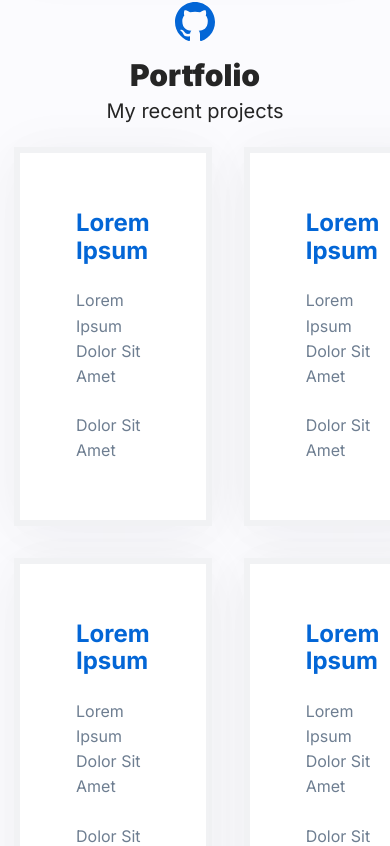
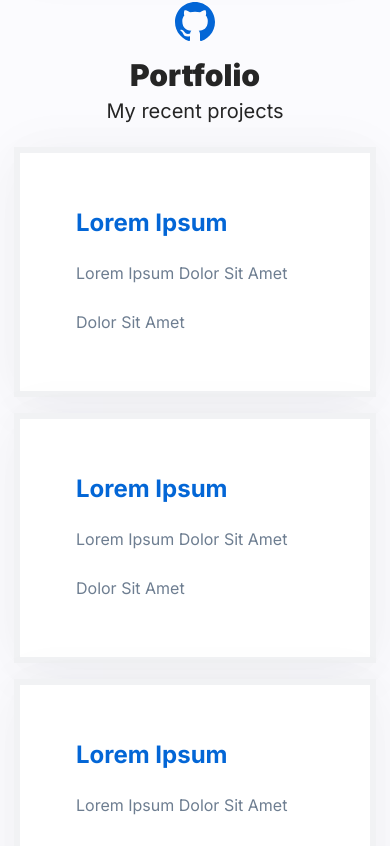
Before and after one commit to wojdaSoftware/personal-homepage, a React (Create React App) app: page / in a window 390 px wide. Shown: the part 1491-2337 px from the top of the page. Built offline with nearby package versions, Linux system fonts and the light colour scheme.

Commit message:
mobile styling

```diff
--- a/src/components/ProjectList/styled.js
+++ b/src/components/ProjectList/styled.js
@@ -9,6 +9,11 @@ export const StyledList = styled.ul`
   display: grid;
   grid-template-columns: 1fr 1fr;
   grid-gap: 32px;
+
+  @media (max-width: ${({ theme }) => theme.breakpoint.mobile}px) {
+    grid-template-columns: 1fr;
+    grid-gap: 16px;
+  }
 `;
 
 export const StyledListItem = styled.li`
```
